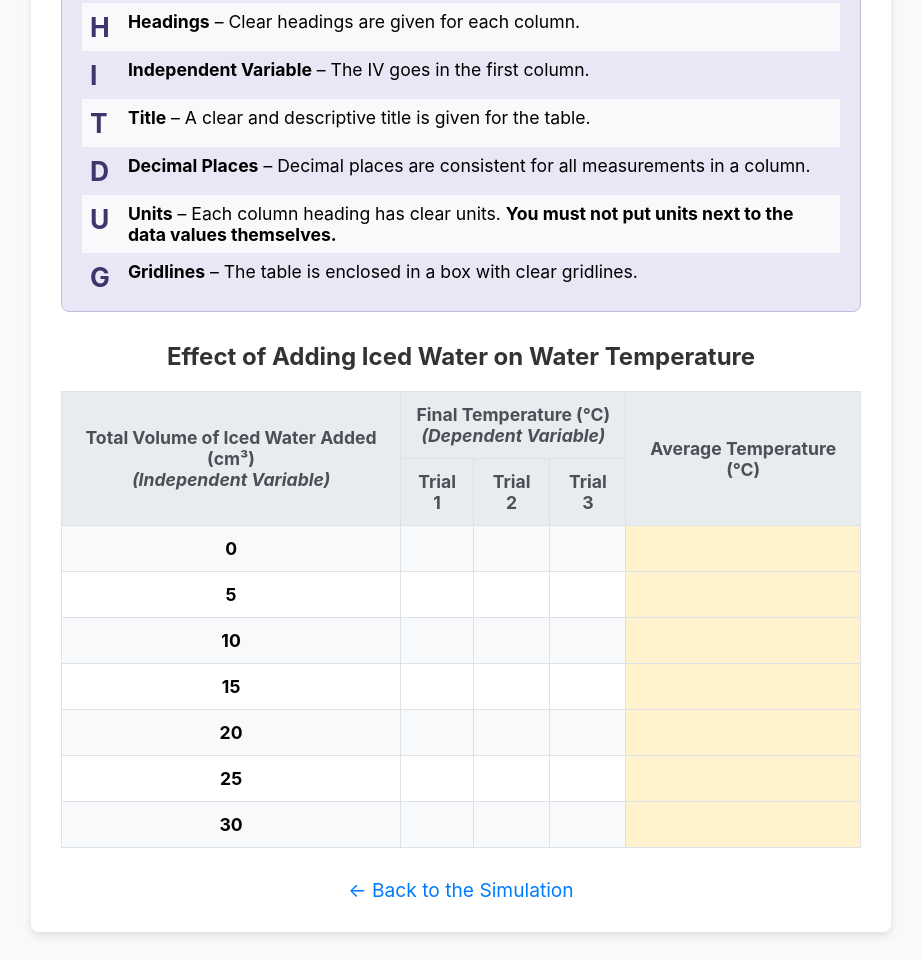
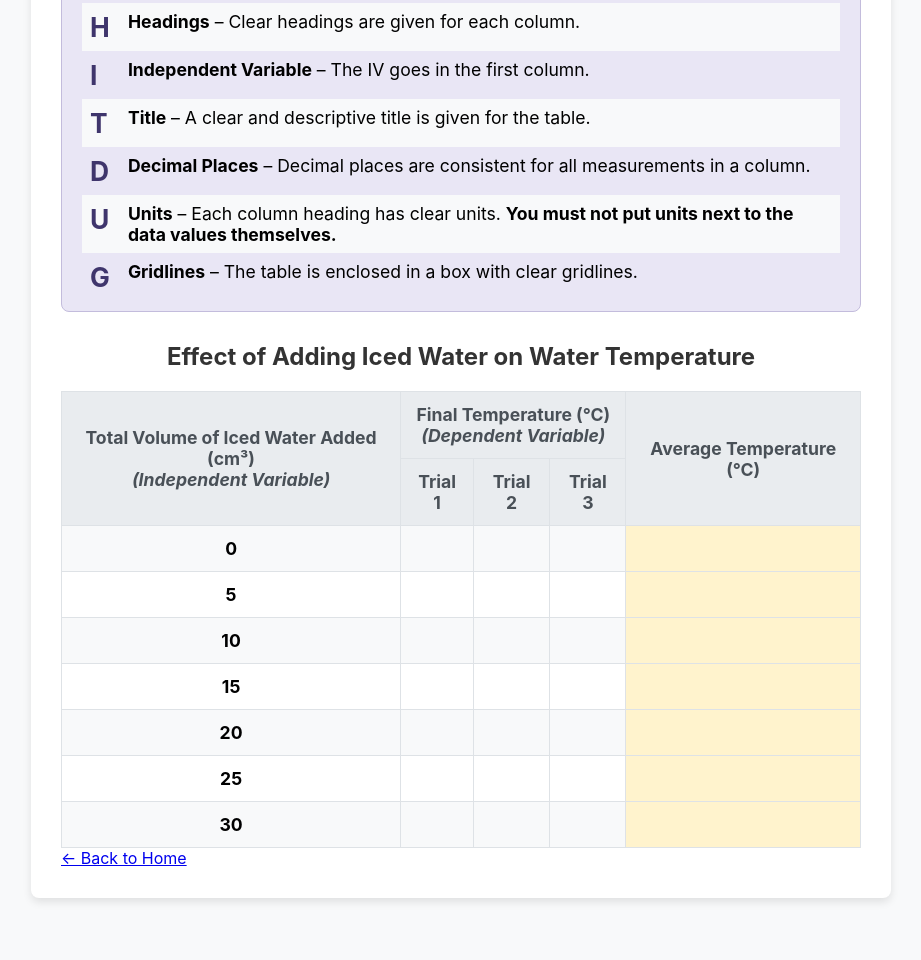
Before and after one commit to lallravi/Water-Temperature-lab-adding-ice, a plain HTML site: page table.html in a window 1280 px wide. Shown: the part 260-1220 px from the top of the page, without its empty margins (179-1100 px from the left). After the commit the page ends 1186 px from the top, so only its background shows below. Drawn offline with Linux system fonts and the light colour scheme.

Commit message:
Update table.html

```diff
--- a/table.html
+++ b/table.html
@@ -93,7 +93,7 @@
             </tbody>
         </table>
 
-        <a href="simulation.html" class="nav-link">← Back to the Simulation</a>
+        <a href="index.html">← Back to Home</a>
     </div>
 </body>
 </html>
```
